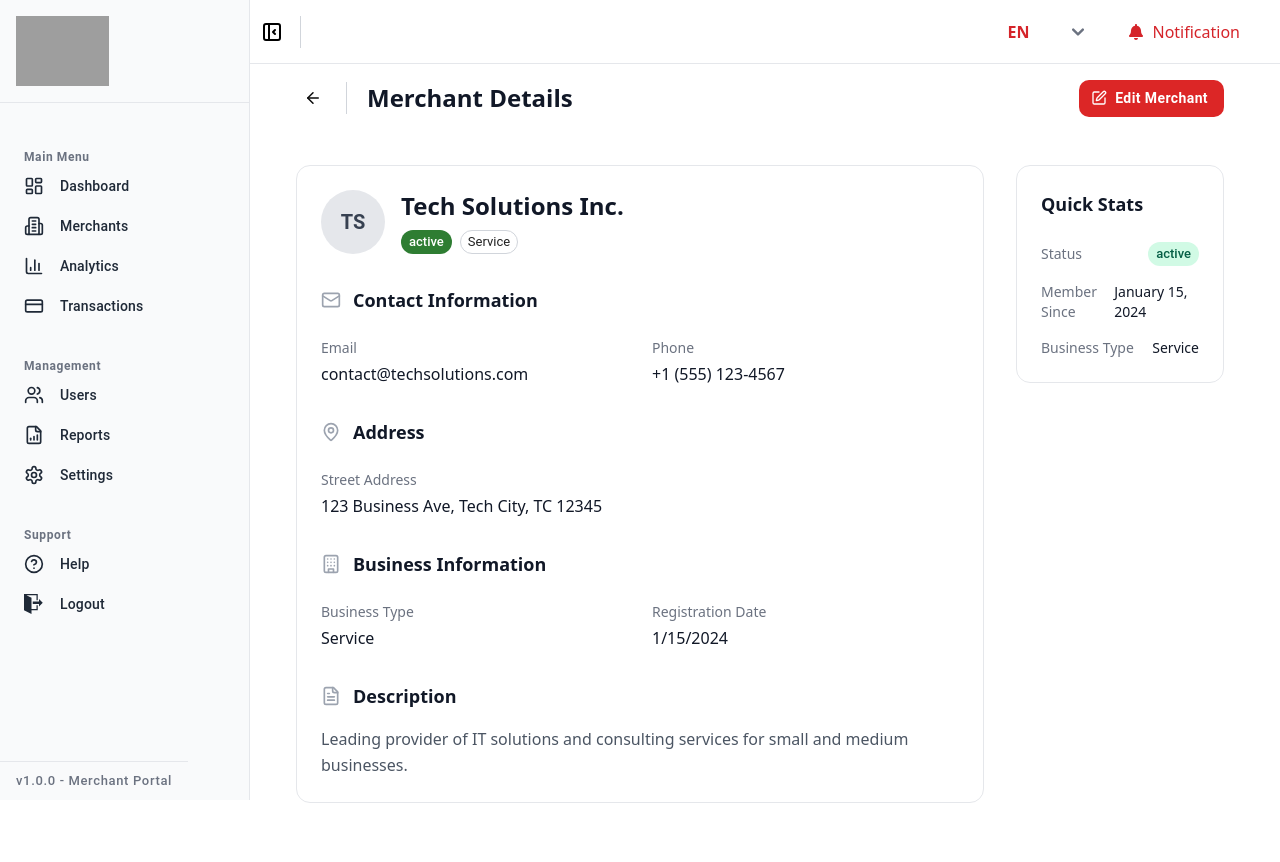
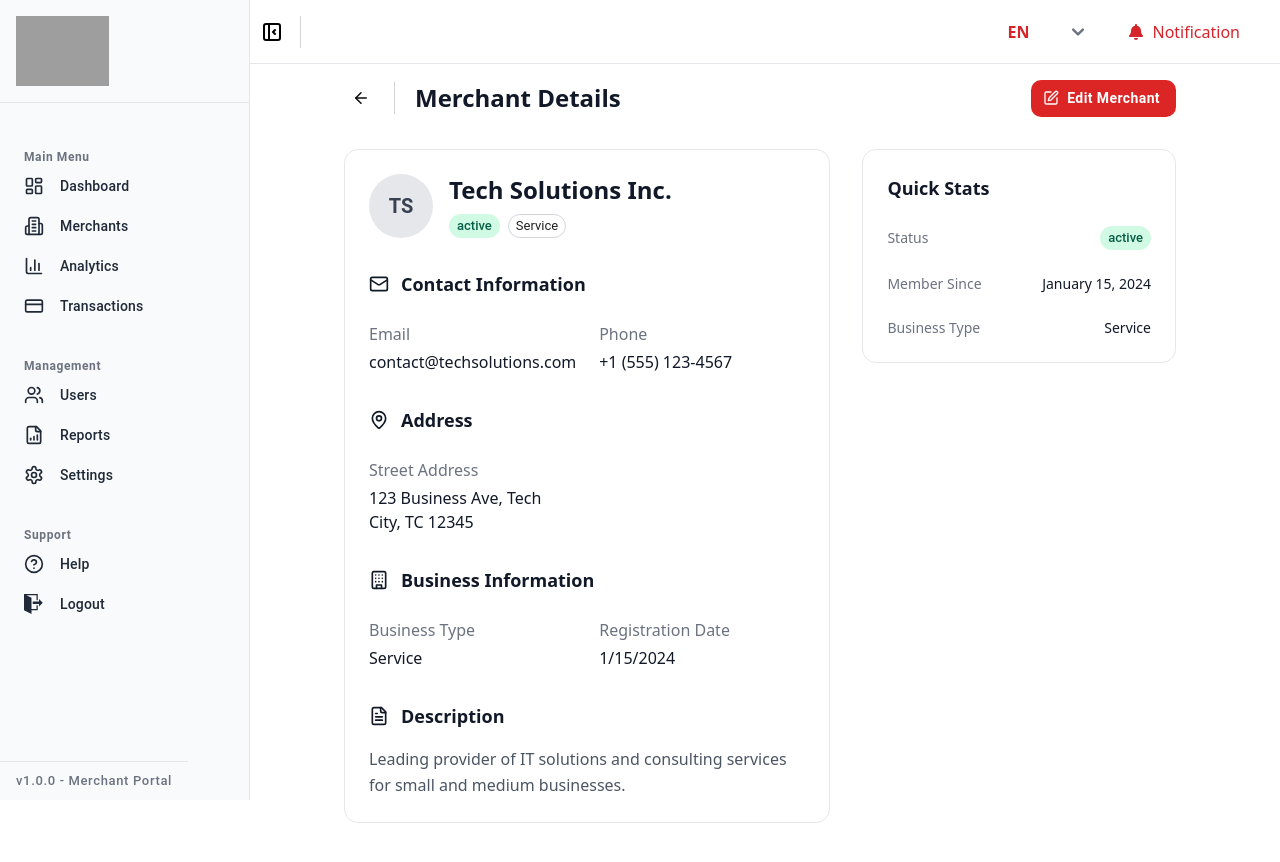
Before and after one commit to afsanaeva-jbc/yellpay-admin, a React (Vite) app: page /merchants/details in a window 1280 px wide. Shown: the top 862 px of the page. Built offline with nearby package versions, Linux system fonts and the light colour scheme; grey boxes are pictures that could not be loaded.

Commit message:
prettier add

```diff
--- a/package.json
+++ b/package.json
@@ -10,6 +10,11 @@
     "preview": "vite preview",
     "format": "prettier --write .",
     "format:check": "prettier --check ."
+  },
+   "prettier": {
+    "semi": true,
+    "singleQuote": false,
+    "trailingComma": "all"
   },
   "dependencies": {
     "@emotion/react": "^11.14.0",
--- a/src/components/common/DetailsViewComponent.tsx
+++ b/src/components/common/DetailsViewComponent.tsx
@@ -1,13 +1,14 @@
-import React from 'react';
-import { Button, Avatar, Chip } from '@mui/material';
-import BackButton from "../common/Button"
+import React from "react";
+import { Button, Avatar, Chip } from "@mui/material";
+import BackButton from "../common/Button";
+import PageWrapper from "../../layout/PageWrapper";
 
 // Dynamic field interfaces
 export interface DynamicField {
   key: string;
   label: string;
   value: string | number | boolean;
-  type?: 'text' | 'email' | 'phone' | 'url' | 'date' | 'currency';
+  type?: "text" | "email" | "phone" | "url" | "date" | "currency";
   displayFormat?: (value: string | number | boolean) => string;
 }
 
@@ -27,7 +28,7 @@ export interface QuickStat {
   key: string;
   label: string;
   value: string | number;
-  variant?: 'default' | 'success' | 'warning' | 'error';
+  variant?: "default" | "success" | "warning" | "error";
   displayFormat?: (value: string | number) => string;
   icon?: React.ReactElement;
   showAsChip?: boolean; // New property to control chip display
@@ -37,7 +38,7 @@ export interface DetailsField {
   key: string;
   label: string;
   value: string | number | boolean;
-  type?: 'text' | 'email' | 'phone' | 'url' | 'date' | 'currency' | 'boolean';
+  type?: "text" | "email" | "phone" | "url" | "date" | "currency" | "boolean";
   displayFormat?: (value: string | number | boolean) => string;
   copyable?: boolean;
   clickable?: boolean;
@@ -53,8 +54,6 @@ export interface DetailsSection {
   defaultExpanded?: boolean;
 }
 
-type ChipColor = 'default' | 'primary' | 'secondary' | 'error' | 'info' | 'success' | 'warning';
-
 interface DetailsViewProps {
   // Header props
   onBack: () => void;
@@ -64,14 +63,14 @@ interface DetailsViewProps {
     label: string;
     onClick: () => void;
     icon?: React.ReactElement;
-    variant?: 'contained' | 'outlined' | 'text';
+    variant?: "contained" | "outlined" | "text";
     color?: string;
   };
   secondaryActions?: Array<{
     label: string;
     onClick: () => void;
     icon?: React.ReactElement;
-    variant?: 'contained' | 'outlined' | 'text';
+    variant?: "contained" | "outlined" | "text";
   }>;
 
   // Entity info
@@ -80,13 +79,13 @@ interface DetailsViewProps {
   entityAvatar?: string;
   status?: {
     label: string;
-    variant: 'default' | 'success' | 'warning' | 'error';
+    variant: "default" | "success" | "warning" | "error";
     icon?: React.ReactElement;
   };
   tags?: Array<{
     key: string;
     label: string;
-    variant?: 'default' | 'primary' | 'secondary';
+    variant?: "default" | "primary" | "secondary";
     color?: string;
     icon?: React.ReactElement;
     removable?: boolean;
@@ -106,7 +105,7 @@ interface DetailsViewProps {
   businessInfo?: BusinessInfo;
 
   // Layout options
-  layout?: 'default' | 'compact' | 'wide';
+  layout?: "default" | "compact" | "wide";
   showQuickStats?: boolean;
 
   className?: string;
@@ -129,33 +128,20 @@ const DetailsView: React.FC<DetailsViewProps> = ({
   contactInfo,
   address,
   businessInfo,
-  layout = 'default',
+  layout = "default",
   showQuickStats = true,
-  className = ""
+  // className = ""
 }) => {
-  const getStatusColor = (variant: string): ChipColor => {
-    switch (variant) {
-      case 'success':
-        return 'success';
-      case 'warning':
-        return 'warning';
-      case 'error':
-        return 'error';
-      default:
-        return 'default';
-    }
-  };
-
   const getQuickStatChipColor = (variant: string): string => {
     switch (variant) {
-      case 'success':
-        return '!bg-green-100 !text-green-800';
-      case 'warning':
-        return '!bg-yellow-100 !text-yellow-800';
-      case 'error':
-        return '!bg-red-100 !text-red-800';
+      case "success":
+        return "!bg-green-100 !text-green-800";
+      case "warning":
+        return "!bg-yellow-100 !text-yellow-800";
+      case "error":
+        return "!bg-red-100 !text-red-800";
       default:
-        return '!bg-gray-100 !text-gray-800';
+        return "!bg-gray-100 !text-gray-800";
     }
   };
 
@@ -165,21 +151,21 @@ const DetailsView: React.FC<DetailsViewProps> = ({
     }
 
     switch (field.type) {
-      case 'email':
+      case "email":
         return String(field.value);
-      case 'phone':
+      case "phone":
         return String(field.value);
-      case 'url':
+      case "url":
         return String(field.value);
-      case 'date':
+      case "date":
         return new Date(field.value as string).toLocaleDateString();
-      case 'currency':
-        return new Intl.NumberFormat('en-US', {
-          style: 'currency',
-          currency: 'USD'
+      case "currency":
+        return new Intl.NumberFormat("en-US", {
+          style: "currency",
+          currency: "USD",
         }).format(Number(field.value));
-      case 'boolean':
-        return field.value ? 'Yes' : 'No';
+      case "boolean":
+        return field.value ? "Yes" : "No";
       default:
         return String(field.value);
     }
@@ -188,79 +174,99 @@ const DetailsView: React.FC<DetailsViewProps> = ({
   const handleFieldClick = (field: DetailsField) => {
     if (field.onClick) {
       field.onClick();
-    } else if (field.type === 'email') {
+    } else if (field.type === "email") {
       window.open(`mailto:${field.value}`);
-    } else if (field.type === 'phone') {
+    } else if (field.type === "phone") {
       window.open(`tel:${field.value}`);
-    } else if (field.type === 'url') {
-      window.open(String(field.value), '_blank');
+    } else if (field.type === "url") {
+      window.open(String(field.value), "_blank");
     }
   };
 
   const isFieldClickable = (field: DetailsField): boolean => {
-    return field.clickable || field.onClick !== undefined || ['email', 'phone', 'url'].includes(field.type || '');
+    return (
+      field.clickable ||
+      field.onClick !== undefined ||
+      ["email", "phone", "url"].includes(field.type || "")
+    );
   };
 
-  const gridCols = layout === 'wide' ? 'lg:grid-cols-5' : showQuickStats ? 'lg:grid-cols-4' : 'lg:grid-cols-1';
-  const mainContentCols = layout === 'wide' ? 'lg:col-span-4' : showQuickStats ? 'lg:col-span-3' : 'lg:col-span-1';
+  const gridCols =
+    layout === "wide"
+      ? "lg:grid-cols-5"
+      : showQuickStats
+        ? "lg:grid-cols-5"
+        : "lg:grid-cols-1";
+  const mainContentCols =
+    layout === "wide"
+      ? "lg:col-span-4"
+      : showQuickStats
+        ? "lg:col-span-3"
+        : "lg:col-span-1";
 
   // Create built-in sections from dynamic data
   const builtInSections: DetailsSection[] = [];
 
   if (contactInfo?.fields.length) {
     builtInSections.push({
-      key: 'contact-info',
-      title: 'Contact Information',
-      fields: contactInfo.fields.map(field => ({
+      key: "contact-info",
+      title: "Contact Information",
+      fields: contactInfo.fields.map((field) => ({
         key: field.key,
         label: field.label,
         value: field.value,
         type: field.type,
         displayFormat: field.displayFormat,
-        clickable: ['email', 'phone'].includes(field.type || '')
-      }))
+        clickable: ["email", "phone"].includes(field.type || ""),
+      })),
     });
   }
 
   if (address?.fields.length) {
     builtInSections.push({
-      key: 'address',
-      title: 'Address',
-      fields: address.fields.map(field => ({
+      key: "address",
+      title: "Address",
+      fields: address.fields.map((field) => ({
         key: field.key,
         label: field.label,
         value: field.value,
         type: field.type,
-        displayFormat: field.displayFormat
-      }))
+        displayFormat: field.displayFormat,
+      })),
     });
   }
 
   if (businessInfo?.fields.length) {
     builtInSections.push({
-      key: 'business-info',
-      title: 'Business Information',
-      fields: businessInfo.fields.map(field => ({
+      key: "business-info",
+      title: "Business Information",
+      fields: businessInfo.fields.map((field) => ({
         key: field.key,
         label: field.label,
         value: field.value,
         type: field.type,
-        displayFormat: field.displayFormat
-      }))
+        displayFormat: field.displayFormat,
+      })),
     });
   }
 
   const allSections = [...builtInSections, ...sections];
 
   return (
-    <div className={`min-h-screen ${className}`}>
+    <PageWrapper>
       {/* Header */}
       <div>
-        <div className="max-w-7xl px-4 sm:px-6 lg:px-8">
+        <div className="px-4 sm:px-6 lg:px-8">
           <div className="flex items-center justify-between py-4">
             <div className="flex items-center gap-4">
-             <BackButton onClick={onBack} label={backButtonLabel} type={'Back'} />
-              <h1 className="text-2xl font-semibold text-gray-900 h-full border-l border-gray-300 pl-5">{title}</h1>
+              <BackButton
+                onClick={onBack}
+                label={backButtonLabel}
+                type={"Back"}
+              />
+              <h1 className="text-2xl font-semibold text-gray-900 h-full border-l border-gray-300 pl-5">
+                {title}
+              </h1>
             </div>
             <div className="flex items-center gap-2">
               {secondaryActions.map((action, index) => (
@@ -268,7 +274,7 @@ const DetailsView: React.FC<DetailsViewProps> = ({
                   key={index}
                   onClick={action.onClick}
                   startIcon={action.icon}
-                  variant={action.variant || 'outlined'}
+                  variant={action.variant || "outlined"}
                   className="!normal-case !font-medium !rounded-lg"
                 >
                   {action.label}
@@ -278,8 +284,8 @@ const DetailsView: React.FC<DetailsViewProps> = ({
                 <Button
                   onClick={primaryAction.onClick}
                   startIcon={primaryAction.icon}
-                //   variant={primaryAction.variant || 'outline'}
-                  className={`${primaryAction.color || ' !bg-red-600 !text-white !px-4 hover:!bg-red-700'} !normal-case !font-semibold !rounded-lg`}
+                  //   variant={primaryAction.variant || 'outline'}
+                  className={`${primaryAction.color || " !bg-red-600 !text-white !px-4 hover:!bg-red-700"} !normal-case !font-semibold !rounded-lg`}
                 >
                   {primaryAction.label}
                 </Button>
@@ -290,10 +296,12 @@ const DetailsView: React.FC<DetailsViewProps> = ({
       </div>
 
       {/* Content */}
-      <div className="max-w-7xl px-4 sm:px-6 lg:px-8 py-8">
+      <div className=" px-4 sm:px-6 lg:px-8 py-4">
         <div className={`grid grid-cols-1 ${gridCols} gap-8`}>
           {/* Main Content */}
-          <div className={`${mainContentCols} space-y-2 border-gray-200 border rounded-xl`}>
+          <div
+            className={`${mainContentCols} space-y-2 border-gray-200 border rounded-xl`}
+          >
             {/* Entity Header */}
             <div className="px-6 py-6">
               <div className="flex items-start gap-4">
@@ -315,21 +323,25 @@ const DetailsView: React.FC<DetailsViewProps> = ({
                             {status.icon}
                             <Chip
                               label={status.label}
-                              color={getStatusColor(status.variant)}
+                              className={`!font-medium ${getQuickStatChipColor(status.variant || "default")}`}
                               size="small"
-                              className="!font-medium"
                             />
                           </div>
                         )}
                         {tags.map((tag) => (
-                          <div key={tag.key} className="flex items-center gap-1">
+                          <div
+                            key={tag.key}
+                            className="flex items-center gap-1"
+                          >
                             {tag.icon}
                             <Chip
                               label={tag.label}
                               variant="outlined"
                               size="small"
                               className="!border-gray-300"
-                              onDelete={tag.removable ? tag.onRemove : undefined}
+                              onDelete={
+                                tag.removable ? tag.onRemove : undefined
+                              }
                             />
                           </div>
                         ))}
@@ -345,9 +357,7 @@ const DetailsView: React.FC<DetailsViewProps> = ({
               <div key={section.key} className="px-6 pb-6 ">
                 <div className="flex items-center gap-3 mb-6">
                   {section.icon && (
-                    <div className="text-gray-400">
-                      {section.icon}
-                    </div>
+                    <div className="text-gray-900">{section.icon}</div>
                   )}
                   <h3 className="text-lg font-semibold text-gray-900">
                     {section.title}
@@ -356,14 +366,18 @@ const DetailsView: React.FC<DetailsViewProps> = ({
                 <div className="grid grid-cols-1 md:grid-cols-2 gap-6">
                   {section.fields.map((field) => (
                     <div key={field.key}>
-                      <dt className="text-sm font-medium text-gray-500 mb-1">
+                      <dt className="text-md font-medium text-gray-500 mb-1">
                         {field.label}
                       </dt>
                       <dd
                         className={`text-base text-gray-900 font-medium ${
-                          isFieldClickable(field) ? 'cursor-pointer hover:text-blue-600 transition-colors' : ''
+                          isFieldClickable(field)
+                            ? "cursor-pointer hover:text-blue-600 transition-colors"
+                            : ""
                         }`}
-                        onClick={() => isFieldClickable(field) && handleFieldClick(field)}
+                        onClick={() =>
+                          isFieldClickable(field) && handleFieldClick(field)
+                        }
                       >
                         {formatFieldValue(field)}
                       </dd>
@@ -378,9 +392,7 @@ const DetailsView: React.FC<DetailsViewProps> = ({
               <div className="px-6 pb-6 ">
                 <div className="flex items-center gap-3 mb-4">
                   {description.icon && (
-                    <div className="text-gray-400">
-                      {description.icon}
-                    </div>
+                    <div className="text-gray-900">{description.icon}</div>
                   )}
                   <h3 className="text-lg font-semibold text-gray-900">
                     {description.title}
@@ -395,27 +407,40 @@ const DetailsView: React.FC<DetailsViewProps> = ({
 
           {/* Sidebar */}
           {showQuickStats && quickStats.length > 0 && (
-            <div className="lg:col-span-1">
+            <div className="lg:col-span-2">
               <div className="bg-white rounded-xl border border-gray-200 p-6 sticky top-8">
                 <h3 className="text-lg font-semibold text-gray-900 mb-6">
                   Quick Stats
                 </h3>
-                <div className="space-y-4">
+                <div className="space-y-6">
                   {quickStats.map((stat) => (
-                    <div key={stat.key} className="flex justify-between items-center">
+                    <div
+                      key={stat.key}
+                      className="flex justify-between items-center"
+                    >
                       <div className="flex items-center gap-2">
-                        {stat.icon && <div className="text-gray-400">{stat.icon}</div>}
-                        <span className="text-sm text-gray-500">{stat.label}</span>
+                        {stat.icon && (
+                          <div className="text-gray-400">{stat.icon}</div>
+                        )}
+                        <span className="text-sm text-gray-500">
+                          {stat.label}
+                        </span>
                       </div>
                       {stat.showAsChip ? (
                         <Chip
-                          label={stat.displayFormat ? stat.displayFormat(stat.value) : stat.value}
+                          label={
+                            stat.displayFormat
+                              ? stat.displayFormat(stat.value)
+                              : stat.value
+                          }
                           size="small"
-                          className={`!font-medium ${getQuickStatChipColor(stat.variant || 'default')}`}
+                          className={`!font-medium ${getQuickStatChipColor(stat.variant || "default")}`}
                         />
                       ) : (
                         <span className="text-sm font-medium text-gray-900">
-                          {stat.displayFormat ? stat.displayFormat(stat.value) : stat.value}
+                          {stat.displayFormat
+                            ? stat.displayFormat(stat.value)
+                            : stat.value}
                         </span>
                       )}
                     </div>
@@ -426,7 +451,7 @@ const DetailsView: React.FC<DetailsViewProps> = ({
           )}
         </div>
       </div>
-    </div>
+    </PageWrapper>
   );
 };
 
```
Also changed, not shown: prettier.config.js (+4 -7 lines).
